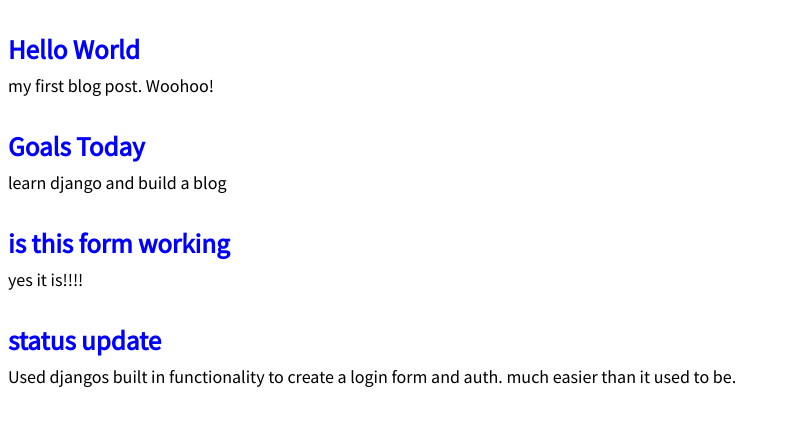
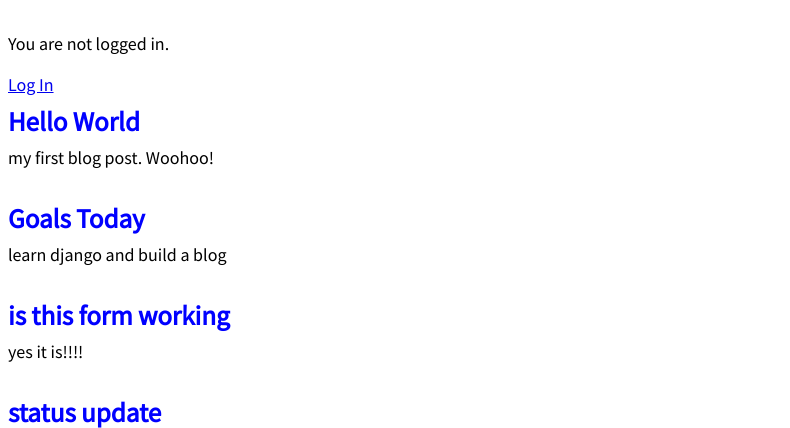
Before and after one commit to LiftEatCode/django_blog, a Django app: page / in a window 1280 px wide. Shown: the part 102-530 px from the top of the page, without its empty margins (0-790 px from the left). Run offline with Django 3.2, Linux system fonts and the light colour scheme; data comes from the database, SQL or seed files in the repository; both versions use the stored data as it was after the commit.

Commit message:
added logout functionality

```diff
--- a/blog_project/settings.py
+++ b/blog_project/settings.py
@@ -122,3 +122,4 @@ STATIC_URL = '/static/'
 STATICFILES_DIRS = [os.path.join(BASE_DIR, 'static')]
 
 LOGIN_REDIRECT_URL = 'home'
+LOGOUT_REDIRECT_URL = 'home' # new
--- a/templates/base.html
+++ b/templates/base.html
@@ -16,8 +16,15 @@
           <a href="{% url 'post_new' %}">+ New Blog Post</a>
         </div>
       </header>
-      {% block content %}
-      {% endblock content %}
+      {% if user.is_authenticated %}
+        <p>Hi {{ user.username }}!</p>
+        <p><a href="{% url 'logout' %}">Log out</a></p>
+      {% else %}
+        <p>You are not logged in.</p>
+        <a href="{% url 'login' %}">Log In</a>
+      {% endif %}
+    {% block content %}
+    {% endblock content %}
     </div>
   </body>
 </html>
```
Also changed, not shown: db.sqlite3.
